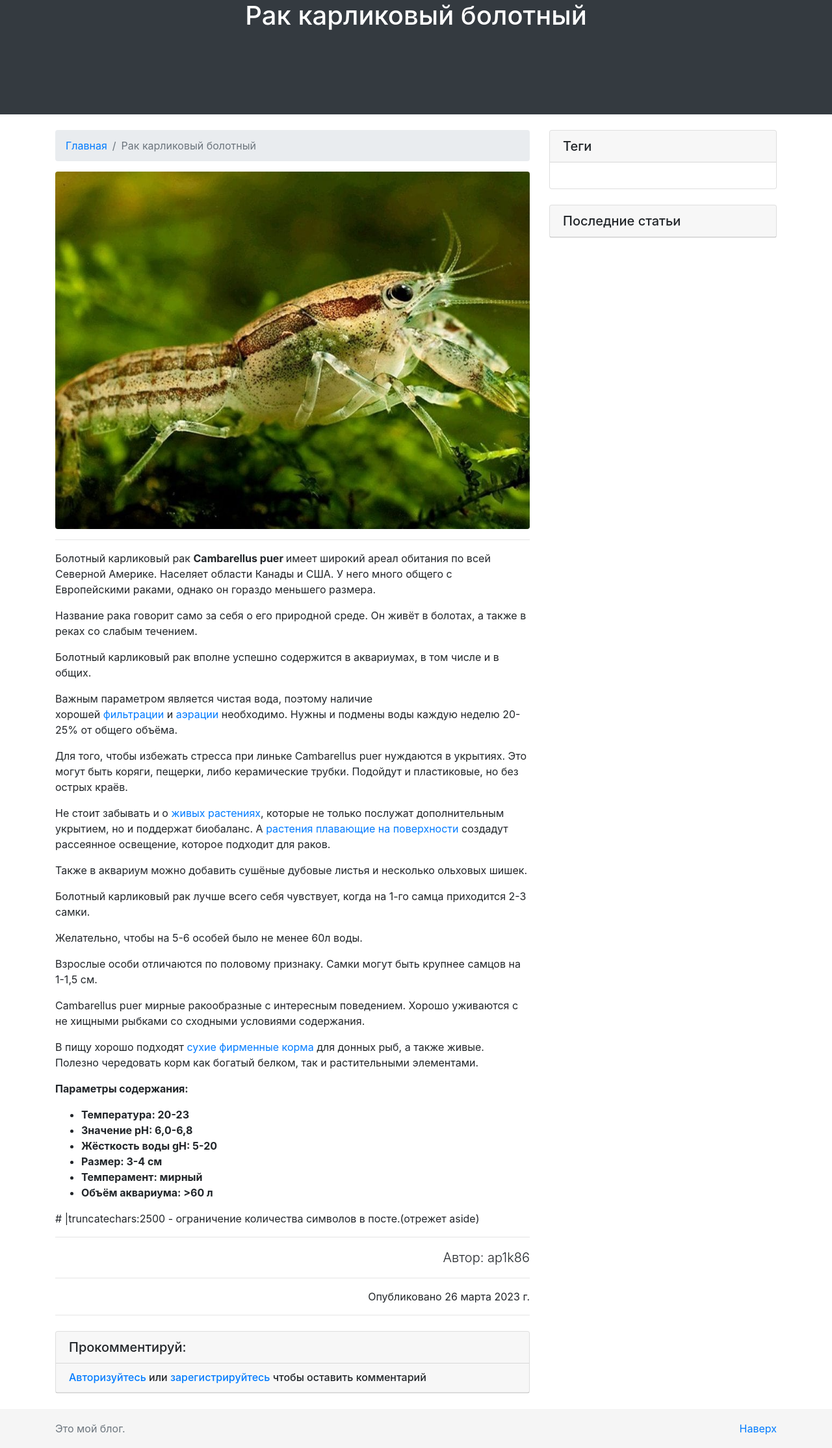
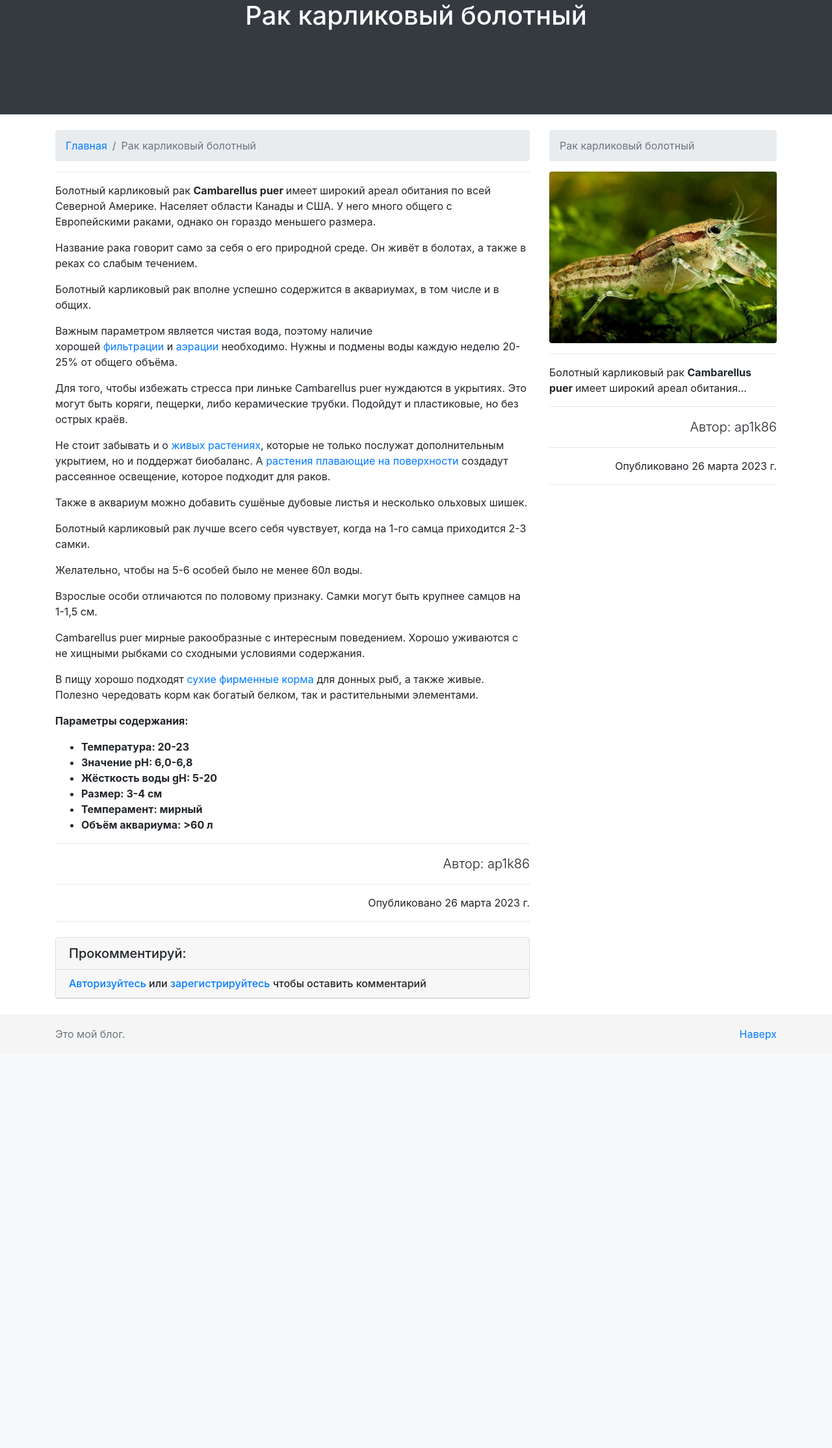
Before and after one commit to Ap1k86/my_blog, a Django app: a page that uses blog_pr/templates/myblog/block/aside.html in a window 1280 px wide. Shown: the part 202-2430 px from the top of the page at 65% size. After the commit the page ends 1803 px from the top, so only its background shows below. Run offline with Django 4.2, Linux system fonts and the light colour scheme; data comes from the database, SQL or seed files in the repository; both versions use the stored data as it was after the commit; parts of the project's set-up code (start-up, migrations or seed data) failed here and were passed over; some libraries are stand-ins or nearby versions.

```diff
--- a/blog_pr/templates/myblog/block/aside.html
+++ b/blog_pr/templates/myblog/block/aside.html
@@ -1,25 +1,18 @@
-<div class="col-md-4">
-    <div class="card my-4">
-        <h5 class="card-header">Теги</h5>
-        <div class="card-body">
-            <div class="d-flex flex-wrap">
-                {% for mt in common_tags %}
-                <a href="{% url 'tag' mt.slug %}" class="m-2 h5">#{{mt}}</a>
-                {% endfor %}
-            </div>
-        </div>
-    </div>
-    <div class="card my-4">
-
-        <h5 class="card-header">Последние статьи</h5>
-        {% for lp in last_posts %}
-        <div class="card-body">
-            <h5 class="card-title">{{ lp.h1 }}</h5>
-            <img src="{{ lp.image.url }}" alt="" class="card-img-top">
-            {{ lp.description|safe|truncatechars:100 }}
-            <a href="{% url 'post_detail' lp.url%}" class="card-link">Подробнее</a>
-            <hr>
-        </div>
-        {% endfor %}
-    </div>
+<div class="col-lg-4">
+    <nav aria-label="breadcrumb" class="mt-4">
+        <ol class="breadcrumb">
+            <li class="breadcrumb-item active" aria-current="page">{{ post.h1 }}</li>
+        </ol>
+    </nav>
+    <img class="img-fluid rounded " src="{{ post.image.url }}" alt="">
+    <hr>
+    <p class="lead">
+        <!--|truncatechars:2500 - ограничение количества символов в посте.(отрежет aside-->
+        {{ post.content|safe|truncatechars:100 }}
+    </p>
+    <hr>
+    <p class="lead text-right">Автор: {{ post.author }}</p>
+    <hr>
+    <p class="text-right">Опубликовано {{ post.created_at }}</p>
+    <hr>
 </div>
--- a/blog_pr/templates/myblog/home.html
+++ b/blog_pr/templates/myblog/home.html
@@ -31,7 +31,6 @@
 </div>
 {% endblock %}
 
-
 {% block pagination %}
 <nav aria-label="Paginate me">
     <ul class="pagination justify-content-center">
--- a/blog_pr/templates/myblog/post_detail.html
+++ b/blog_pr/templates/myblog/post_detail.html
@@ -16,10 +16,10 @@
                     <li class="breadcrumb-item active" aria-current="page">{{ post.h1 }}</li>
                 </ol>
             </nav>
-            <img class="img-fluid rounded " src="{{ post.image.url }}" alt="">
             <hr>
             <p class="lead">
-                {{ post.content|safe }}  # |truncatechars:2500 - ограничение количества символов в посте.(отрежет aside)
+                <!--|truncatechars:2500 - ограничение количества символов в посте.(отрежет aside-->
+                {{ post.content|safe }}
             </p>
             <hr>
             <p class="lead text-right">Автор: {{ post.author }}</p>
@@ -31,5 +31,4 @@
         {% include './block/aside.html' %}
     </div>
 </div>
-
 {% endblock %}
```
Also changed, not shown: blog_pr/templates/myblog/block/navbar.html (+7 -2 lines), blog_pr/db.sqlite3, blog_pr/myblog/migrations/0002_post_content_options.py (added), blog_pr/myblog/migrations/0003_remove_post_content_options.py (added).
